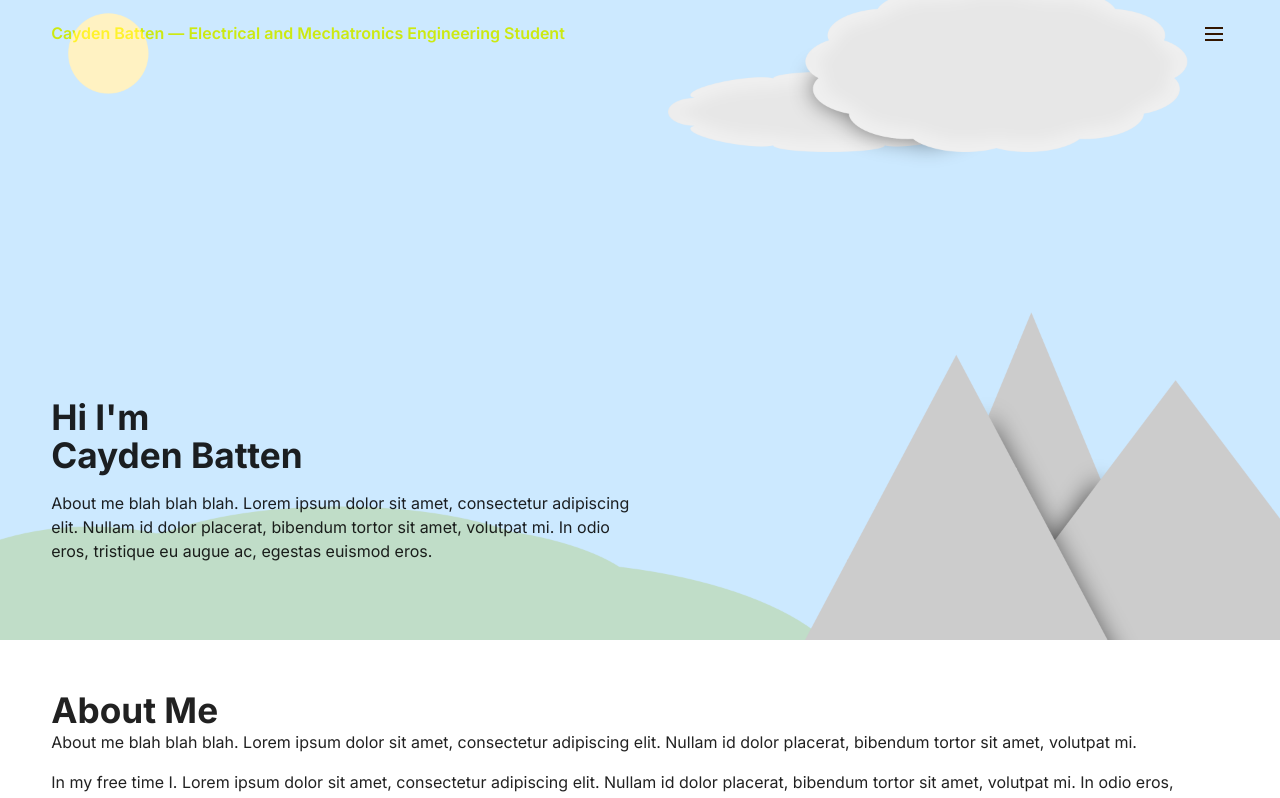
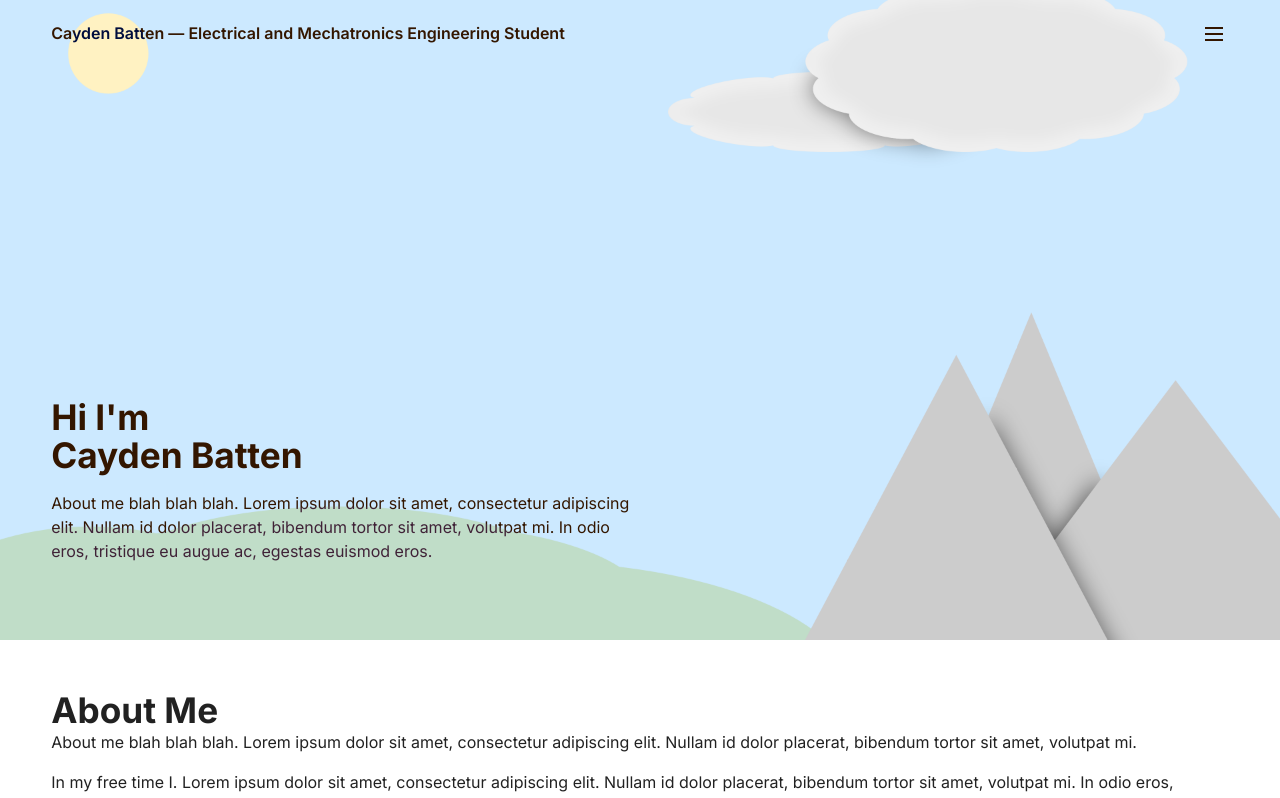
Before and after one commit to ClearlyRubix/Portfolio2, a React (Vite) app: page / in a window 1280 px wide. Shown: the top 798 px of the page. Built offline with nearby package versions, Linux system fonts and the light colour scheme.

Commit message:
styling changes to handle light mode

```diff
--- a/package.json
+++ b/package.json
@@ -10,6 +10,8 @@
     "preview": "vite preview"
   },
   "dependencies": {
+    "@emotion/react": "^11.14.0",
+    "@emotion/styled": "^11.14.1",
     "@fontsource-variable/inter": "^5.3.0",
     "@fontsource-variable/roboto": "^5.3.0",
     "@fontsource/poppins": "^5.3.0",
--- a/src/components/Navbar.tsx
+++ b/src/components/Navbar.tsx
@@ -149,9 +149,18 @@ const NavItem = ({
           setIsOpen(false);
         }}
       >
-        <Box sx={{display: "flex", alignItems: "center", width: "100%", justifyContent: {xs: "center"}}}>
+        <Box
+          sx={{
+            display: "flex",
+            alignItems: "center",
+            width: "100%",
+            justifyContent: { xs: "center" },
+          }}
+        >
           <ListItemIcon sx={{ scale: 1.2 }}>{icon}</ListItemIcon>
-          <Typography variant="body1" sx={{width: "75px", lineHeight: 2.7}}>{text}</Typography>
+          <Typography variant="body1" sx={{ width: "75px", lineHeight: 2.7 }}>
+            {text}
+          </Typography>
         </Box>
       </ListItemButton>
     </ListItem>
@@ -166,7 +175,18 @@ const NavDrawer = ({
   setIsOpen: React.Dispatch<React.SetStateAction<boolean>>;
 }) => {
   return (
-    <Drawer open={isOpen} onClose={() => setIsOpen(false)} anchor="right">
+    <Drawer
+      open={isOpen}
+      onClose={() => setIsOpen(false)}
+      anchor="right"
+      slotProps={{
+        paper: {
+          sx: {
+            "--Paper-overlay": "none !important"
+          }
+        }
+      }}
+    >
       <Box
         sx={{
           width: { xs: "100vw", sm: "200px" },
@@ -313,17 +333,18 @@ export const Navbar = ({
           variant="h3"
           component={Link}
           to={"/"}
-          sx={{
+          sx={(theme) => ({
             textDecoration: "none",
             fontSize: "16px",
             display: { xs: "none", md: "block" },
+            color: isIntersecting ? theme.palette.primary.main : theme.palette.primary.contrastText,
             "&:visited": {
-              color: "inherit",
+              color: isIntersecting ? theme.palette.primary.main : theme.palette.primary.contrastText,
             },
             "&:hover": {
               textDecoration: "underline",
             },
-          }}
+          })}
         >
           {name} — {title}
         </Typography>
@@ -331,17 +352,18 @@ export const Navbar = ({
           variant="h3"
           component={Link}
           to={"/"}
-          sx={{
+          sx={(theme) => ({
             textDecoration: "none",
             fontSize: "16px",
             display: { xs: "block", md: "none" },
+            color: isIntersecting ? theme.palette.primary.main : theme.palette.primary.contrastText,
             "&:visited": {
-              color: "inherit",
+              color: isIntersecting ? theme.palette.primary.main : theme.palette.primary.contrastText,
             },
             "&:hover": {
-              textDecoration: "underlined",
+              textDecoration: "underline",
             },
-          }}
+          })}
         >
           {name}
         </Typography>
--- a/src/pages/Landing.tsx
+++ b/src/pages/Landing.tsx
@@ -8,11 +8,11 @@ const HeroText = () => {
     <>
       <Typography
         variant="h1"
-        sx={{ whiteSpace: "pre-wrap", marginBottom: "1rem" }}
+        sx={(theme) => ({ whiteSpace: "pre-wrap", marginBottom: "1rem", mixBlendMode: "difference", color: theme.palette.primary.main })}
       >
         {"Hi I'm\nCayden Batten"}
       </Typography>
-      <Typography variant="body1" sx={{ maxWidth: "600px" }}> {/* Intro Line */}
+      <Typography variant="body1" sx={(theme) => ({ maxWidth: "600px", mixBlendMode: "difference", color: theme.palette.primary.main })}> {/* Intro Line */}
         About me blah blah blah. Lorem ipsum dolor sit amet, consectetur
         adipiscing elit. Nullam id dolor placerat, bibendum tortor sit amet,
         volutpat mi. In odio eros, tristique eu augue ac, egestas euismod eros.
```
Also changed, not shown: 1 other file (tests, documents, lock files or other folders).
